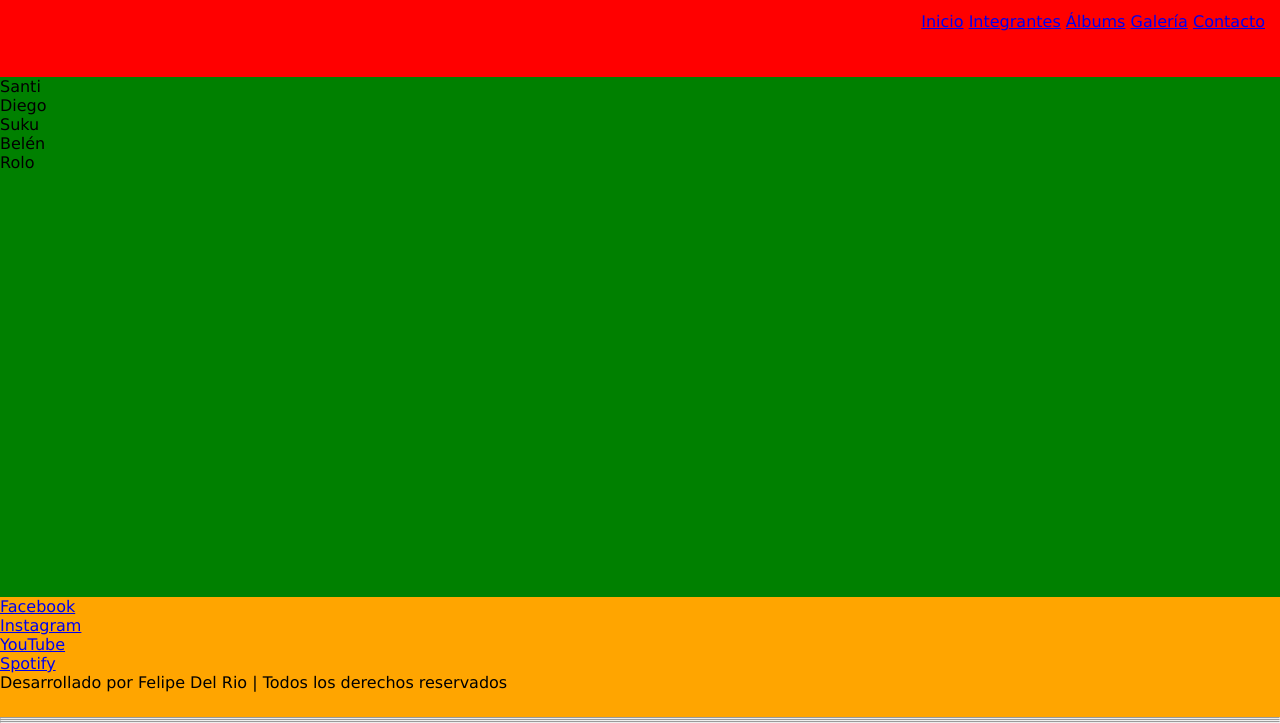
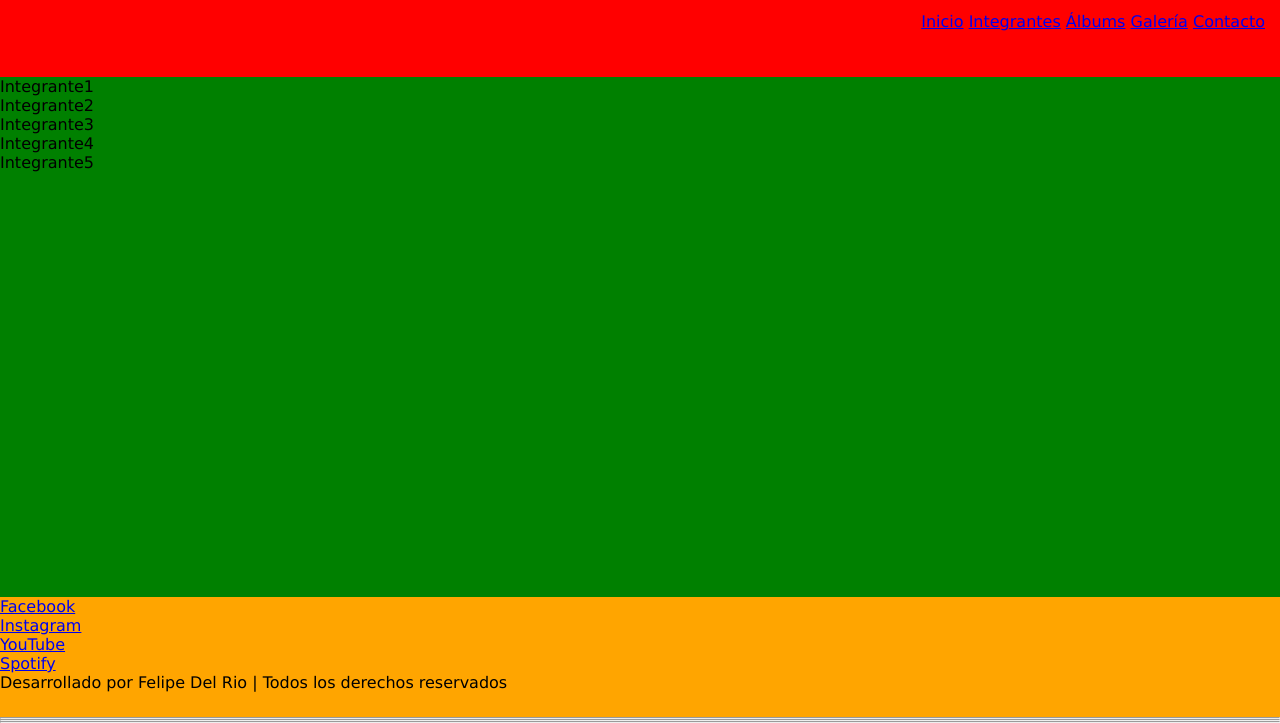
Before and after one commit to Felipe0027/mi_repo, a plain HTML site: page paginas/Integrantes.html in a window 1280 px wide. Shown: the part 83-806 px from the top of the page. Drawn offline with Linux system fonts and the light colour scheme.

Commit message:
Update Integrantes.html

```diff
--- a/paginas/Integrantes.html
+++ b/paginas/Integrantes.html
@@ -30,11 +30,11 @@
 	<hr>
 	<Main class="c">
 		<ul>
-			<li>Santi</li>
-			<li>Diego</li>
-			<li>Suku</li>
-			<li>Belén</li>
-			<li>Rolo</li>
+			<li>Integrante1</li>
+			<li>Integrante2</li>
+			<li>Integrante3</li>
+			<li>Integrante4</li>
+			<li>Integrante5</li>
 		</ul>
 
 
```
